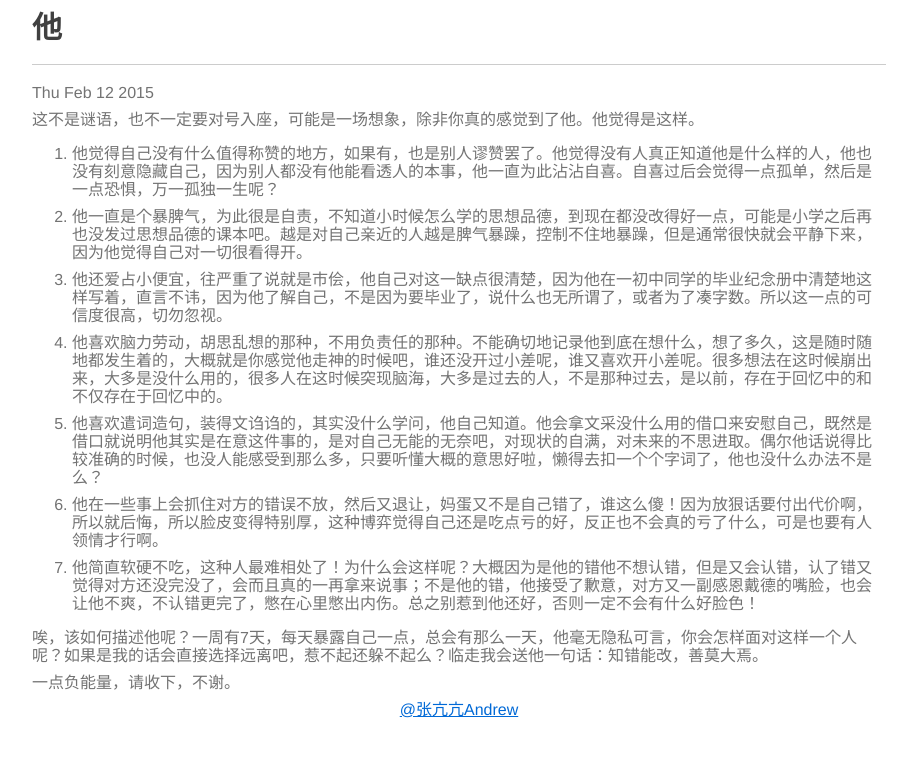
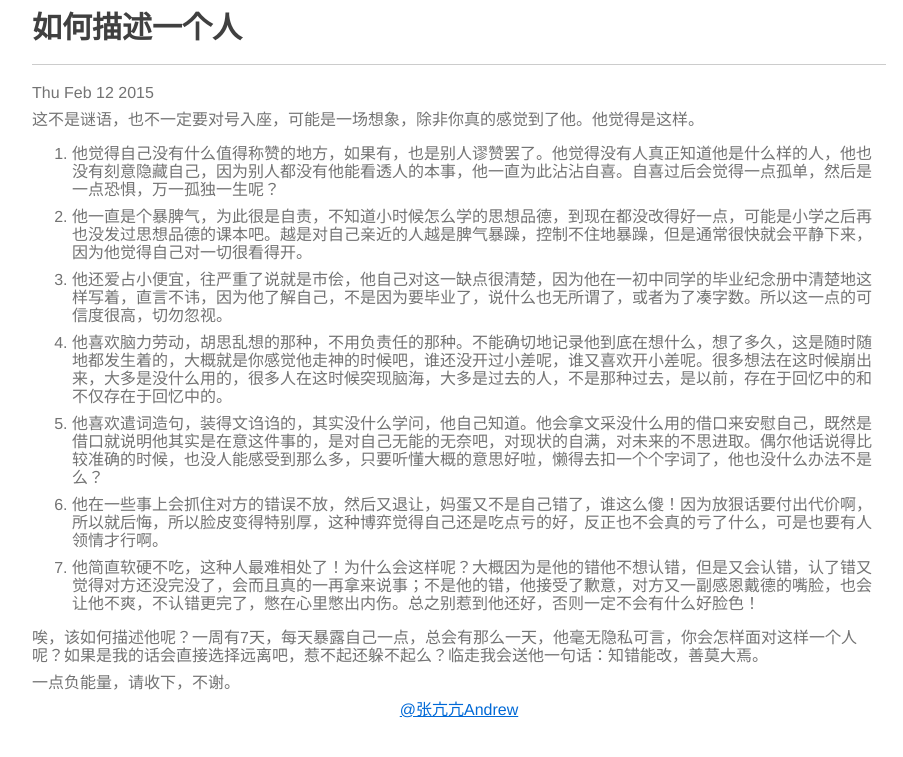
Before and after one commit to zkkandrew/blog-github, a Jekyll site: the page _posts/2015-2-16-如何成为一个人.html, which Jekyll copies as it is, in a window 1280 px wide. Shown: the top 757 px of the page, without its empty margins (181-1084 px from the left). Built offline with Jekyll 4.4.1, drawn with Linux system fonts in a browser that asks for light colours.

Commit message:
change article name

```diff
--- a/_posts/2015-2-16-他.html
+++ b/_posts/2015-2-16-如何成为一个人.html
@@ -152,11 +152,11 @@ sup {
 	}
 }
 </style>
-<title>他</title>
+<title>如何描述一个人</title>
 
 </head>
 <body>
-<h1>他</h1>
+<h1>如何描述一个人</h1>
 
 <hr />
 
```
